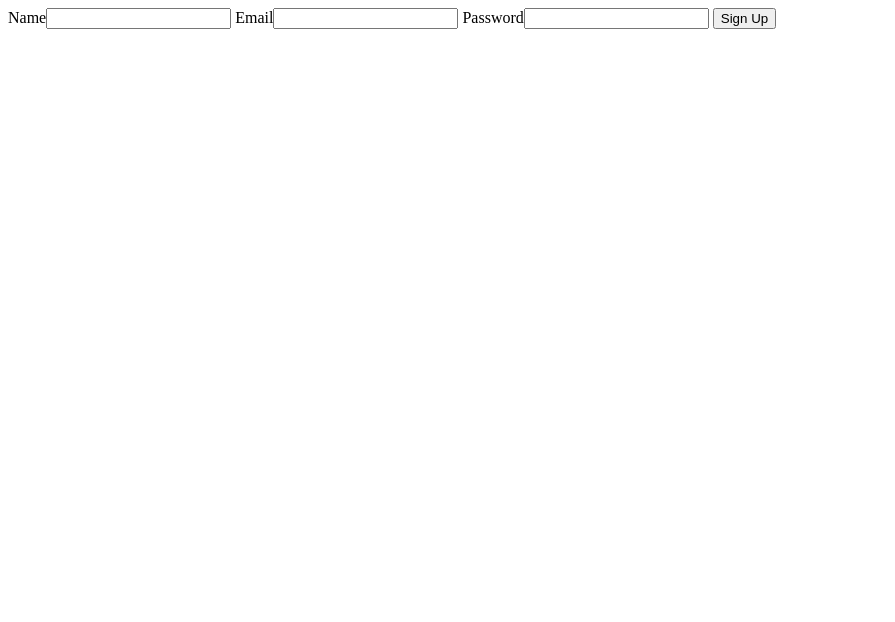
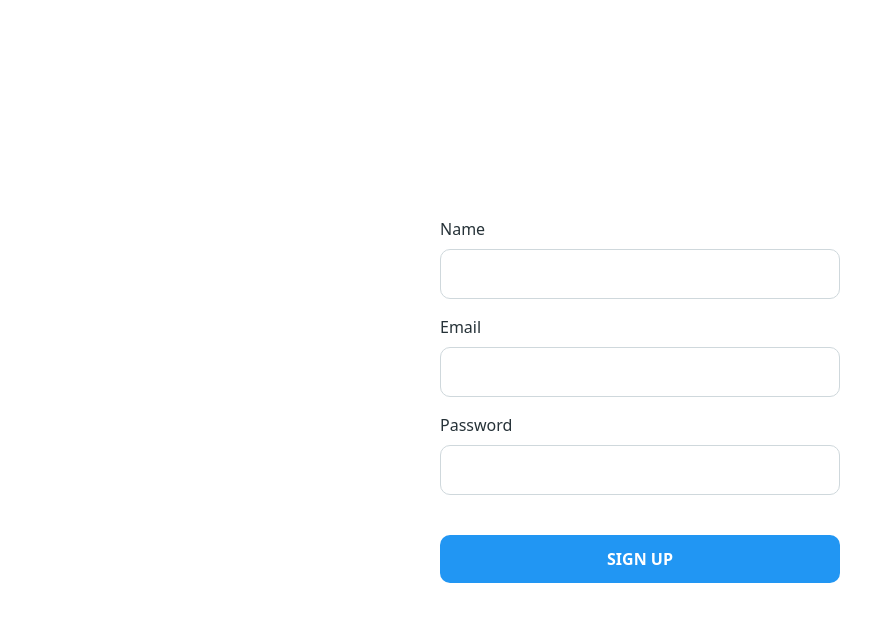
Before and after one commit to simoneschiavo/form-validation, a website built with webpack: page src/template.html in a window 1280 px wide. Shown: the whole page, without its empty margins (0-895 px from the left). Built offline with nearby package versions, Linux system fonts and the light colour scheme.

Commit message:
Add basic styles

```diff
--- a/src/styles.css
+++ b/src/styles.css
@@ -0,0 +1,101 @@
+/* 1. Use a more-intuitive box-sizing model */
+
+*, *::before, *::after {
+  box-sizing: border-box;
+}
+
+/* 2. Remove default margin */
+* {
+  margin: 0;
+}
+
+body {
+  /* 3. Add accessible line-height */
+  line-height: 1.5;
+  /* 4. Improve text rendering */
+  -webkit-font-smoothing: antialiased;
+}
+
+/* 5. Improve media defaults */
+img, picture, video, canvas, svg {
+  display: block;
+  max-width: 100%;
+}
+
+/* 6. Inherit fonts for form controls */
+input, button, textarea, select {
+  font: inherit;
+}
+
+/* 7. Avoid text overflows */
+p, h1, h2, h3, h4, h5, h6 {
+  overflow-wrap: break-word;
+}
+
+/* 8. Improve line wrapping */
+p {
+  text-wrap: pretty;
+}
+h1, h2, h3, h4, h5, h6 {
+  text-wrap: balance;
+}
+
+/*
+  9. Create a root stacking context
+*/
+#root, #__next {
+  isolation: isolate;
+}
+
+/* Form Validation */
+
+body {
+    font-family: system-ui, -apple-system, BlinkMacSystemFont, 'Segoe UI', Roboto, Oxygen, Ubuntu, Cantarell, 'Open Sans', 'Helvetica Neue', sans-serif;
+    height: 100vh;
+    display: flex;
+    flex-direction: column;
+    justify-content: center;
+}
+
+form {
+    display: flex;
+    flex-direction: column;
+    align-items: center;
+    align-content: center;
+}
+
+label {
+    display: flex;
+    flex-direction: column;
+    gap: .5rem;
+    margin-bottom: 1rem;
+    color: rgb(38 50 56);
+}
+
+input {
+    padding: .75rem 1rem;
+    width: 400px;
+    border-radius: 10px;
+    border: 1px solid rgb(207, 216, 220);
+    color: rgb(38 50 56);
+}
+
+form > button {
+    padding: .75rem 1rem;
+    margin-top: 1.5rem;
+    width: 400px;
+    background-color: #2196F3;
+    border-radius: 10px;
+    text-align: center;
+    font-weight: bold;
+    text-transform: uppercase;
+    border: none;
+    cursor: pointer;
+    color: white;
+    transition-duration: 250ms;
+}
+
+form > button:hover {
+    box-shadow: 0px 5px 5px #21212133;
+    transition-duration: 250ms;
+}
--- a/src/template.html
+++ b/src/template.html
@@ -9,7 +9,7 @@
     <form>
       <label>Name<input type="text" id="name" name="name"/></label>
       <label>Email<input type="email" id="email" name="email" /></label>
-      <label>Password<input type="text" id="password" name="password"/></label>
+      <label>Password<input type="password" id="password" name="password"/></label>
       <button>Sign Up</button>
     </form>
   </body>
```
